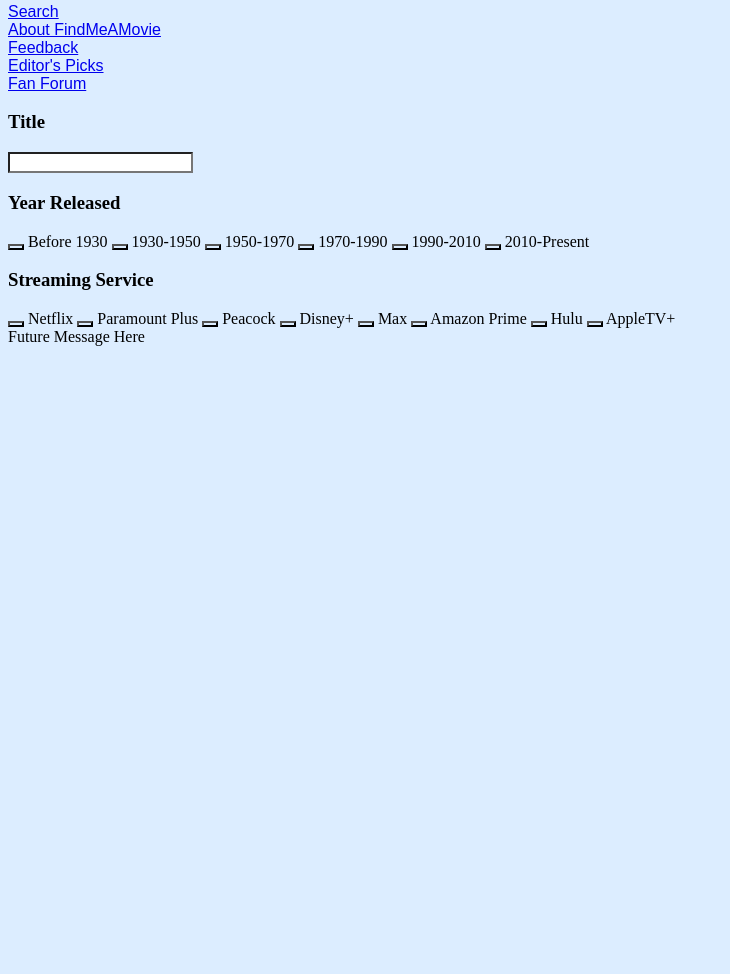
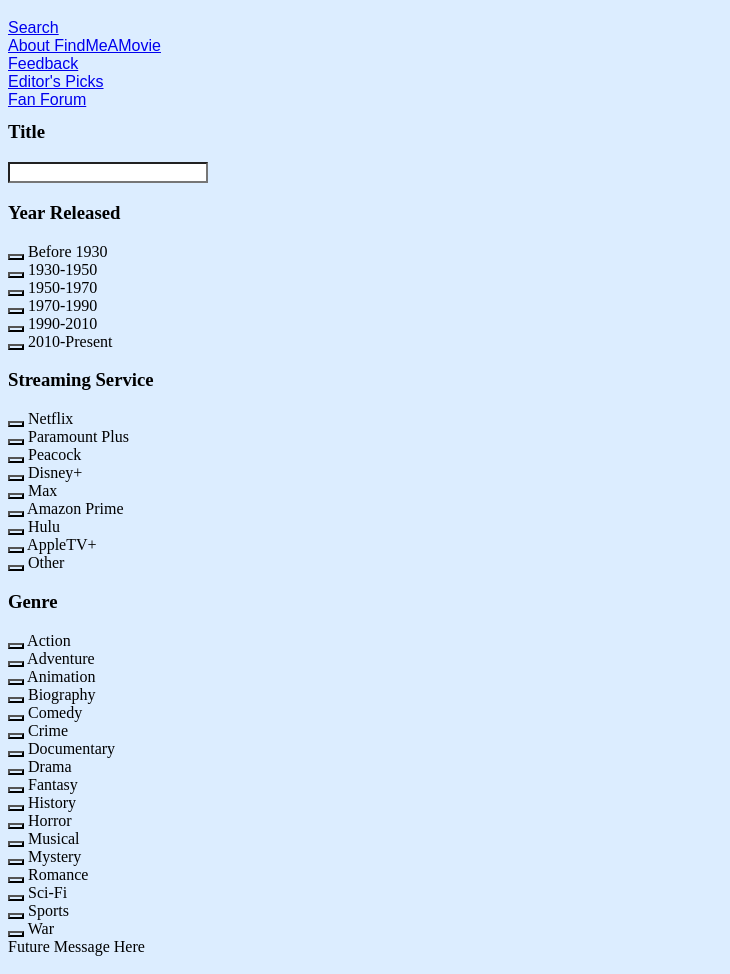
Before and after one commit to DMcGehee17/Capstone, a website built with Parcel: page index.html in a window 1280 px wide. Shown: the part 170-1144 px from the top of the page, without its empty margins (0-730 px from the left). Before the commit the page ends 800 px from the top, so only its background shows below. Built offline with nearby package versions, Linux system fonts and the light colour scheme.

Commit message:
8/14 last push

```diff
--- a/index.html
+++ b/index.html
@@ -19,22 +19,22 @@
             <li><a href="forum.html">Fan Forum</a></li>
         </ul>
     </nav>
-
+    <div class="wrapper">
     <h3>Title</h3>
     <input></input>
     <h3>Year Released</h3>
-    <label id="before1930" type="radio" name="Before 1930"><button type="radio"></button> Before 1930
-    </label>
-    <label id="1930to1950" type="radio" name="1930to1950"><button type="radio"></button> 1930-1950
-    </label>
-    <label id="1950to1970" type="radio" name="1950to1970"><button type="radio"></button> 1950-1970
-    </label>
-    <label id="1970to1990" type="radio" name="1970to1990"><button type="radio"></button> 1970-1990
-    </label>
-    <label id="1990to2010" type="radio" name="1950to1970"><button type="radio"></button> 1990-2010
-    </label>
-    <label id="presentDay" type="radio" name="2010toNow"><button type="radio"></button> 2010-Present
-    </label>
+   <div class="wrapper-item>"><label id="before1930" type="radio" name="Before 1930"><button type="radio"></button> Before 1930
+    </label></div>
+    <div class="wrapper-item>"><label id="1930to1950" type="radio" name="1930to1950"><button type="radio"></button> 1930-1950
+    </label></div>
+    <div class="wrapper-item>"><label id="1950to1970" type="radio" name="1950to1970"><button type="radio"></button> 1950-1970
+    </label></div>
+    <div class="wrapper-item>"><label id="1970to1990" type="radio" name="1970to1990"><button type="radio"></button> 1970-1990
+    </label></div>
+    <div class="wrapper-item>"><label id="1990to2010" type="radio" name="1950to1970"><button type="radio"></button> 1990-2010
+    </label></div>
+    <div class="wrapper-item>"><label id="presentDay" type="radio" name="2010toNow"><button type="radio"></button> 2010-Present
+    </label></div>
 
     <h3>Streaming Service</h3>
     <label id="netflix" type="radio" name="Netflix"><button type="radio"></button> Netflix
@@ -53,7 +53,27 @@
     </label>
     <label id="apple" type="radio" name="AppleTV"><button type="radio"></button> AppleTV+
     </label>
+    <label id="other" type="radio" name="Other"><button type="radio"></button> Other </label>
 
+    <h3>Genre</h3>
+    <label id="action" type="radio" name="Action"><button type="radio"></button> Action</label>
+    <label id="adventure" type="radio" name="Adventure"><button type="radio"></button> Adventure</label>
+    <label id="animation" type="radio" name="Animation"><button type="radio"></button> Animation</label>
+    <label id="biography" type="radio" name="biography"><button type="radio"></button> Biography</label>
+    <label id="comedy" type="radio" name="Comedy"><button type="radio"></button> Comedy</label>
+    <label id="crime" type="radio" name="Crime"><button type="radio"></button> Crime</label>
+    <label id="documentary" type="radio" name="Documentary"><button type="radio"></button> Documentary</label>
+    <label id="drama" type="radio" name="Drama"><button type="radio"></button> Drama</label>
+    <label id="fantasy" type="radio" name="Fantasy"><button type="radio"></button> Fantasy</label>
+    <label id="history" type="radio" name="History"><button type="radio"></button> History</label>
+    <label id="horror" type="radio" name="Horror"><button type="radio"></button> Horror</label>
+    <label id="musical" type="radio" name="Musical"><button type="radio"></button> Musical</label>
+    <label id="mystery" type="radio" name="Mystery"><button type="radio"></button> Mystery</label>
+    <label id="romance" type="radio" name="Romance"><button type="radio"></button> Romance</label>
+    <label id="sci-fi" type="radio" name="Sci-Fi"><button type="radio"></button> Sci-Fi</label>
+    <label id="sports" type="radio" name="Sports"><button type="radio"></button> Sports</label>
+    <label id="war" type="radio" name="War"><button type="radio"></button> War</label>
+  </div>
     <footer>
       Future Message Here
     </footer>
--- a/style.css
+++ b/style.css
@@ -10,8 +10,9 @@
 .myNav {
   font-family: sans-serif;
   color: black;
-  justify-content: flex-end;
-  flex-direction: row;
+  display: grid;
+  grid-template-columns: 300px;
+  grid-template-rows: 100px;
 
 }
 .myNav ul {
@@ -26,8 +27,15 @@
 
 input{
   background-color: white;
+  max-width: 300px;
 }
 
 footer{
   padding-bottom: 10px;
 }
+
+.wrapper {
+  display: grid;
+grid-template-columns: 200px;
+
+}
```
Also changed, not shown: about.html (+9 -0 lines), feedback.html (+9 -0 lines), forum.html (+9 -0 lines), picks.html (+9 -0 lines), search.html (+9 -0 lines).
